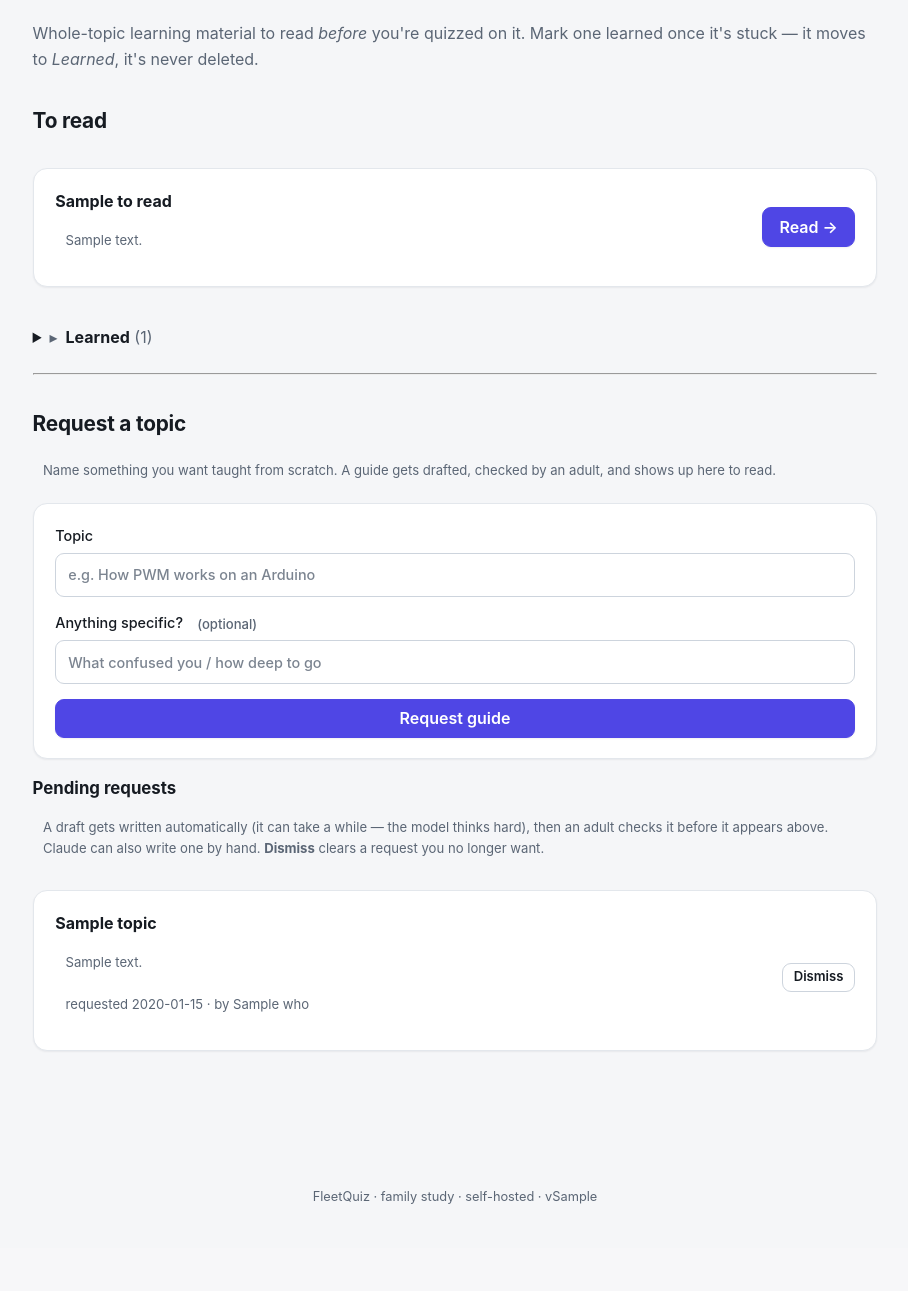
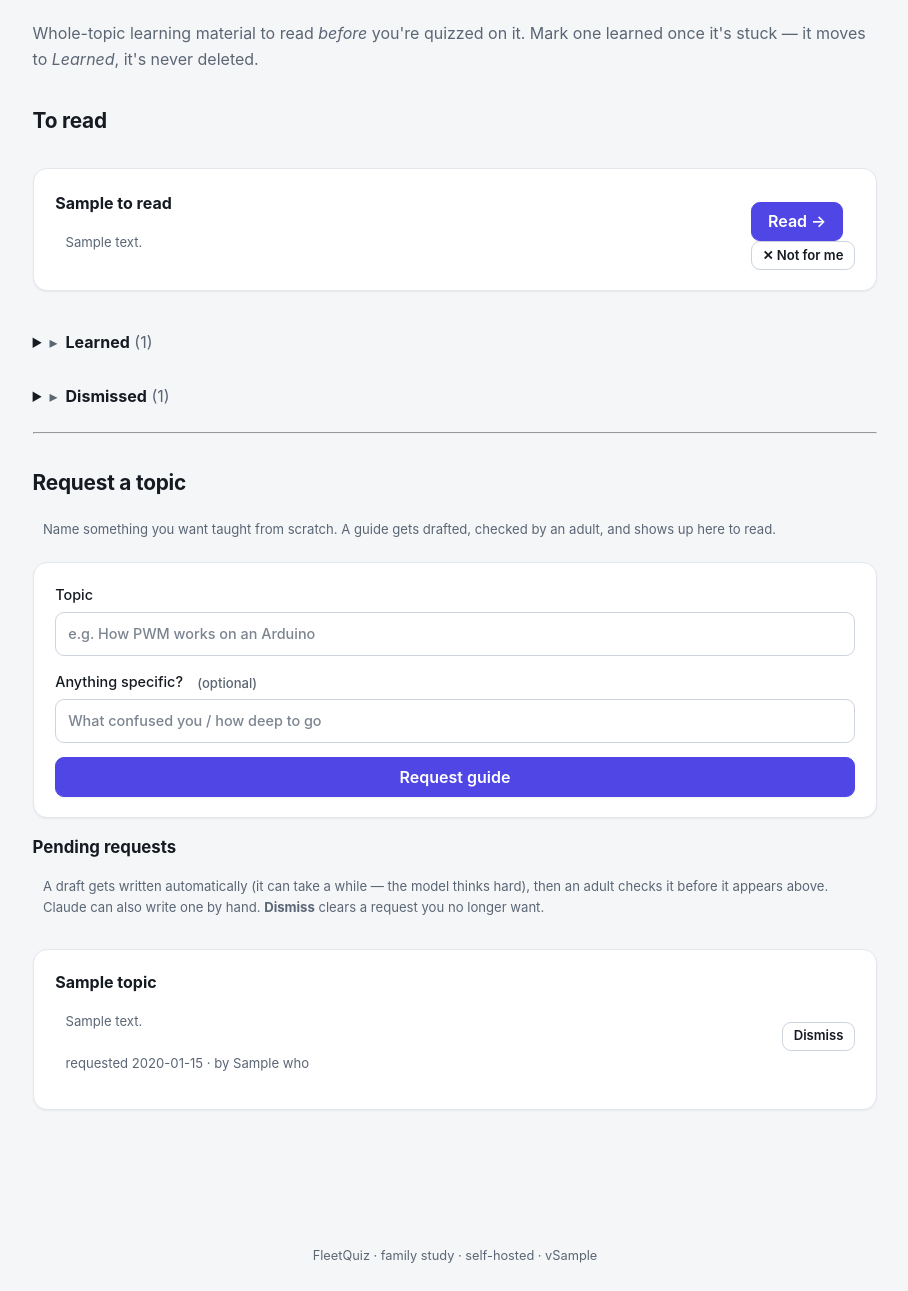
Before and after one commit to bravosierra99/llm_quiz_server, a FastAPI app: template app/templates/study_list.html in a window 1280 px wide. Shown: the part 150-1441 px from the top of the page, without its empty margins (185-1093 px from the left). Before the commit the page ends 1354 px from the top, so only its background shows below. Run offline with FastAPI, Linux system fonts and the light colour scheme; the template is opened without the code that fills it: most values are stand-ins (such as "Sample title", 1, 10 or a date in 2020); parts of the project's set-up code (start-up, migrations or seed data) failed here and were passed over; some libraries are stand-ins or nearby versions.

Commit message:
Per-person study guide visibility: dismiss button + admin audience control
Guides no longer force themselves onto every profile. Each to-read card
gets a '✕ Not for me' dismiss (reversible — a collapsed Dismissed
section restores it, mirroring Learned), and the guide page gains an
admin-only 'Who sees this guide' panel: checked people have it on their
study page, unchecking hides it for them. Both ride a new hidden_at
column on study_progress next to learned_at (audience changes never
touch learned state); hiding is list-filtering only — any guide stays
readable by direct link. Home-page to-read count now respects hidden
guides and includes DB-published ones (it previously counted files
only).

Co-Authored-By: Claude Fable 5 <noreply@anthropic.com>
Claude-Session: https://claude.ai/code/session_01GixkA3UbbrSijkuBZCSakM

```diff
--- a/app/db.py
+++ b/app/db.py
@@ -206,8 +206,12 @@ CREATE TABLE IF NOT EXISTS tutor_messages (
 -- inbox of topics a learner asked Claude to write up.
 CREATE TABLE IF NOT EXISTS study_progress (
     user_id    INTEGER NOT NULL REFERENCES users(id) ON DELETE CASCADE,
-    slug       TEXT NOT NULL,            -- study guide filename stem (stable key)
+    slug       TEXT NOT NULL,            -- study guide slug (stable key)
     learned_at TEXT,
+    -- "Not for me": hides the guide from THIS user's study page (their own
+    -- dismiss button, or an admin curating the guide's audience). Reversible,
+    -- list-filtering only — the guide stays readable by direct URL.
+    hidden_at  TEXT,
     PRIMARY KEY (user_id, slug)
 );
 
@@ -290,6 +294,7 @@ def init_db():
         # AFTER _relax_jobs_kind_check: that migration rebuilds the jobs table
         # from a fixed column list and would drop a column added before it.
         _add_column_if_missing(conn, "jobs", "request_id", "INTEGER")
+        _add_column_if_missing(conn, "study_progress", "hidden_at", "TEXT")
         _migrate_to_node_tree(conn)
         conn.executescript(INDEXES)
 
--- a/app/main.py
+++ b/app/main.py
@@ -200,11 +200,12 @@ def index(request: Request):
             """SELECT 1 FROM collection_nodes cn JOIN collections c ON c.id = cn.collection_id
                WHERE c.user_id = ? LIMIT 1""", (user["id"],)).fetchone()
         learned = _learned_slugs(conn, user["id"])
+        skip = learned | _hidden_slugs(conn, user["id"])
+        study_to_read = sum(1 for g in study.list_guides(conn) if g["slug"] not in skip)
     summary = dict(totals)
     summary["pct"] = (round(summary["correct"] / summary["answered"] * 100)
                       if summary["answered"] else None)
     streak = _study_streak({date.fromisoformat(d) for d in days})
-    study_to_read = sum(1 for g in study.list_guides() if g["slug"] not in learned)
     return render(request, "home.html", recent=recent, summary=summary,
                   streak=streak, has_subjects=bool(has_content),
                   study_to_read=study_to_read)
@@ -1289,6 +1290,23 @@ def _learned_slugs(conn, user_id):
         (user_id,))}
 
 
+def _hidden_slugs(conn, user_id):
+    return {r["slug"] for r in conn.execute(
+        "SELECT slug FROM study_progress WHERE user_id = ? AND hidden_at IS NOT NULL",
+        (user_id,))}
+
+
+def _set_study_flag(conn, user_id, slug, column, on):
+    """Upsert one per-user guide flag (learned_at / hidden_at) without touching
+    the other column. `column` is code-controlled, never user input."""
+    stamp = "datetime('now')" if on else "NULL"
+    conn.execute(
+        f"""INSERT INTO study_progress (user_id, slug, {column})
+            VALUES (?, ?, {stamp})
+            ON CONFLICT(user_id, slug) DO UPDATE SET {column} = {stamp}""",
+        (user_id, slug))
+
+
 @app.get("/study", response_class=HTMLResponse)
 def study_index(request: Request):
     """The study library: every guide split into 'to read' vs 'learned', plus the
@@ -1299,6 +1317,7 @@ def study_index(request: Request):
     with get_conn() as conn:
         guides = study.list_guides(conn)
         learned = _learned_slugs(conn, user["id"])
+        hidden = _hidden_slugs(conn, user["id"])
         # Each open request carries its drafting state so the list can say
         # "drafting…" / "draft awaiting review" instead of looking stuck.
         req_sql = """
@@ -1317,10 +1336,11 @@ def study_index(request: Request):
         else:
             reqs = [dict(r) for r in conn.execute(
                 req_sql.format(who="AND sr.user_id = ?"), (user["id"],))]
-    to_read = [g for g in guides if g["slug"] not in learned]
-    done = [g for g in guides if g["slug"] in learned]
+    to_read = [g for g in guides if g["slug"] not in learned | hidden]
+    done = [g for g in guides if g["slug"] in learned and g["slug"] not in hidden]
+    dismissed = [g for g in guides if g["slug"] in hidden]
     return render(request, "study_list.html", to_read=to_read, done=done,
-                  requests=reqs)
+                  dismissed=dismissed, requests=reqs)
 
 
 @app.get("/study/{slug}", response_class=HTMLResponse)
@@ -1331,9 +1351,17 @@ def study_guide(request: Request, slug: str):
     with get_conn() as conn:
         guide = study.get_guide(slug, conn)
         learned = slug in _learned_slugs(conn, user["id"])
+        # Admins curate who sees this guide (checked = on that person's page).
+        audience = [dict(r) for r in conn.execute(
+            """SELECT u.id, u.name,
+                      (sp.hidden_at IS NOT NULL) AS is_hidden
+               FROM users u LEFT JOIN study_progress sp
+                    ON sp.user_id = u.id AND sp.slug = ?
+               ORDER BY u.name""", (slug,))] if user.get("is_admin") else []
     if not guide:
         return RedirectResponse("/study", status_code=303)
-    return render(request, "study_guide.html", guide=guide, learned=learned)
+    return render(request, "study_guide.html", guide=guide, learned=learned,
+                  audience=audience)
 
 
 @app.post("/study/{slug}/learned")
@@ -1344,16 +1372,44 @@ def study_set_learned(request: Request, slug: str, learned: str = Form("1"),
     user, redirect = require_user(request)
     if redirect:
         return redirect
-    stamp = "datetime('now')" if learned == "1" else "NULL"
     with get_conn() as conn:
         if not study.get_guide(slug, conn):
             return RedirectResponse("/study", status_code=303)
-        conn.execute(
-            f"""INSERT INTO study_progress (user_id, slug, learned_at)
-                VALUES (?, ?, {stamp})
-                ON CONFLICT(user_id, slug) DO UPDATE SET learned_at = {stamp}""",
-            (user["id"], slug))
+        _set_study_flag(conn, user["id"], slug, "learned_at", learned == "1")
     return RedirectResponse(_safe_back(back), status_code=303)
+
+
+@app.post("/study/{slug}/hidden")
+def study_set_hidden(request: Request, slug: str, hidden: str = Form("1"),
+                     back: str = Form("/study")):
+    """'Not for me': hide a guide from your own study page (reversible — it
+    moves to a collapsed Dismissed section, same spirit as mark-learned)."""
+    user, redirect = require_user(request)
+    if redirect:
+        return redirect
+    with get_conn() as conn:
+        if not study.get_guide(slug, conn):
+            return RedirectResponse("/study", status_code=303)
+        _set_study_flag(conn, user["id"], slug, "hidden_at", hidden == "1")
+    return RedirectResponse(_safe_back(back), status_code=303)
+
+
+@app.post("/study/{slug}/audience")
+def study_set_audience(request: Request, slug: str,
+                       visible_ids: list[str] = Form([])):
+    """Admin-only: set exactly who has this guide on their study page. Checked
+    people get it; everyone else gets a hidden flag. Touches only hidden_at —
+    learned state survives audience changes."""
+    _, redirect = require_admin(request)
+    if redirect:
+        return redirect
+    visible = {int(v) for v in visible_ids if str(v).isdigit()}
+    with get_conn() as conn:
+        if not study.get_guide(slug, conn):
+            return RedirectResponse("/study", status_code=303)
+        for u in conn.execute("SELECT id FROM users"):
+            _set_study_flag(conn, u["id"], slug, "hidden_at", u["id"] not in visible)
+    return RedirectResponse(f"/study/{slug}", status_code=303)
 
 
 @app.post("/study/request")
--- a/app/templates/review_queue.html
+++ b/app/templates/review_queue.html
@@ -62,8 +62,9 @@
 <h2>Guide drafts {% if drafts %}({{ drafts|length }}){% endif %}</h2>
 {% if drafts %}
 <p class="muted">Study guides drafted by the local model from a learner's request.
-  Approving publishes the guide to everyone's <a href="/study">study library</a>
-  exactly as previewed; nothing is published without you.</p>
+  Approving publishes the guide to the <a href="/study">study library</a>
+  exactly as previewed (adjust who sees it from the guide's page); nothing is
+  published without you.</p>
   {% for d in drafts %}
   <div class="card">
     <div class="row-between">
--- a/app/templates/study_list.html
+++ b/app/templates/study_list.html
@@ -21,7 +21,15 @@
       <a href="/study/{{ g.slug }}" class="study-title"><strong>{{ g.title }}</strong></a>
       {% if g.summary %}<p class="muted small">{{ g.summary }}</p>{% endif %}
     </div>
-    <a href="/study/{{ g.slug }}" class="btn primary">Read →</a>
+    <div class="row-actions">
+      <a href="/study/{{ g.slug }}" class="btn primary">Read →</a>
+      <form method="post" action="/study/{{ g.slug }}/hidden"
+            title="Remove from my list (it isn't deleted — restore it any time)">
+        <input type="hidden" name="hidden" value="1">
+        <input type="hidden" name="back" value="/study">
+        <button type="submit" class="btn small">✕ Not for me</button>
+      </form>
+    </div>
   </div>
   {% endfor %}
 </div>
@@ -46,6 +54,24 @@
         <input type="hidden" name="learned" value="0">
         <input type="hidden" name="back" value="/study">
         <button type="submit" class="btn small">↩ Mark unlearned</button>
+      </form>
+    </div>
+    {% endfor %}
+  </div>
+</details>
+{% endif %}
+
+{% if dismissed %}
+<details class="study-done">
+  <summary><strong>Dismissed</strong> <span class="muted">({{ dismissed|length }})</span></summary>
+  <div class="stack" style="margin-top: .75rem">
+    {% for g in dismissed %}
+    <div class="card row-between done-row">
+      <a href="/study/{{ g.slug }}" class="study-title muted">{{ g.title }}</a>
+      <form method="post" action="/study/{{ g.slug }}/hidden">
+        <input type="hidden" name="hidden" value="0">
+        <input type="hidden" name="back" value="/study">
+        <button type="submit" class="btn small">↩ Restore</button>
       </form>
     </div>
     {% endfor %}
```
Also changed, not shown: app/templates/study_guide.html (+19 -0 lines), tests/test_study_guides.py (+41 -0 lines).
